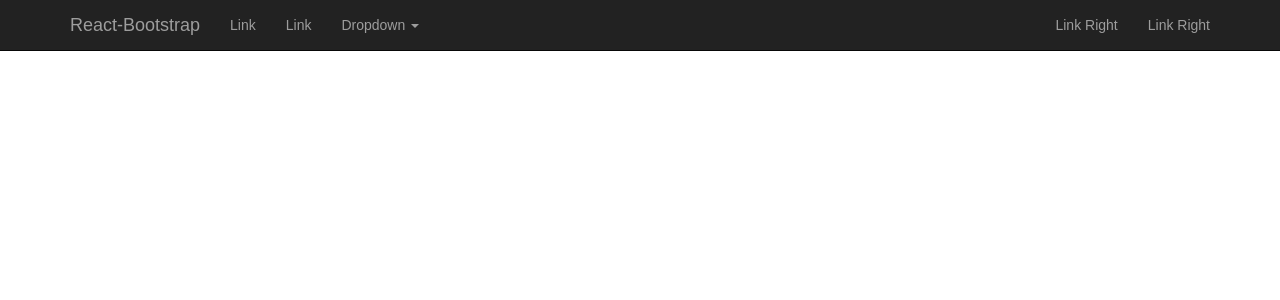
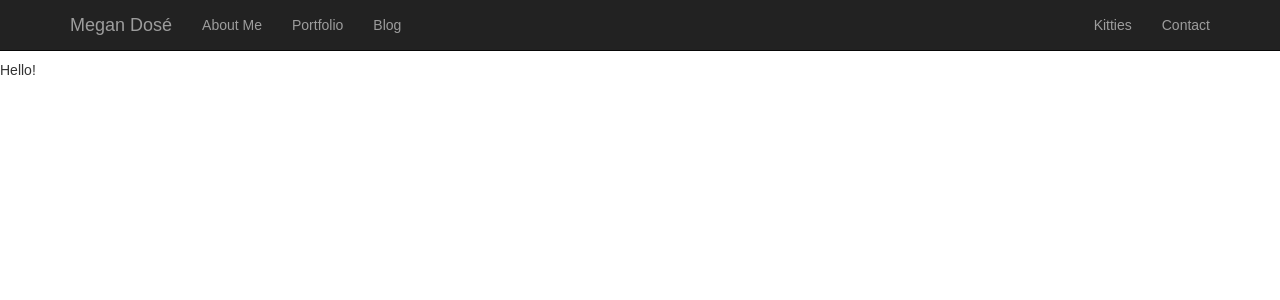
Before and after one commit to mdose/Portfolio-Blog, a React (Create React App) app: page / in a window 1280 px wide. Shown: the top 300 px of the page. Built offline with nearby package versions, Linux system fonts and the light colour scheme.

Commit message:
Created Navbar Component

```diff
--- a/src/App.js
+++ b/src/App.js
@@ -1,35 +1,14 @@
 import React, { Component } from 'react'
 import './App.css'
-import { Navbar, Nav, NavItem, NavDropdown, MenuItem } from 'react-bootstrap'
+import MyNav from './MyNav.js'
 
 class App extends Component {
   render () {
     return (
-      <Navbar inverse collapseOnSelect fixedTop>
-        <Navbar.Header>
-          <Navbar.Brand>
-            <a href='#'>React-Bootstrap</a>
-          </Navbar.Brand>
-          <Navbar.Toggle />
-        </Navbar.Header>
-        <Navbar.Collapse>
-          <Nav>
-            <NavItem eventKey={1} href='#'>Link</NavItem>
-            <NavItem eventKey={2} href='#'>Link</NavItem>
-            <NavDropdown eventKey={3} title='Dropdown' id='basic-nav-dropdown'>
-              <MenuItem eventKey={3.1}>Action</MenuItem>
-              <MenuItem eventKey={3.2}>Another action</MenuItem>
-              <MenuItem eventKey={3.3}>Something else here</MenuItem>
-              <MenuItem divider />
-              <MenuItem eventKey={3.3}>Separated link</MenuItem>
-            </NavDropdown>
-          </Nav>
-          <Nav pullRight>
-            <NavItem eventKey={1} href='#'>Link Right</NavItem>
-            <NavItem eventKey={2} href='#'>Link Right</NavItem>
-          </Nav>
-        </Navbar.Collapse>
-      </Navbar>
+      <div>
+        <MyNav />
+        <p>Hello!</p>
+      </div>
     )
   }
 }
--- /dev/null
+++ b/src/MyNav.js
@@ -0,0 +1,30 @@
+import React, { Component } from 'react'
+import { Navbar, Nav, NavItem } from 'react-bootstrap'
+
+class MyNav extends Component {
+  render () {
+    return (
+      <Navbar inverse collapseOnSelect fixedTop>
+        <Navbar.Header>
+          <Navbar.Brand>
+            <a href='#'>Megan Dosé</a>
+          </Navbar.Brand>
+          <Navbar.Toggle />
+        </Navbar.Header>
+        <Navbar.Collapse>
+          <Nav>
+            <NavItem eventKey={1} href='#'>About Me</NavItem>
+            <NavItem eventKey={2} href='#'>Portfolio</NavItem>
+            <NavItem eventKey={2} href='#'>Blog</NavItem>
+          </Nav>
+          <Nav pullRight>
+            <NavItem eventKey={1} href='#'>Kitties</NavItem>
+            <NavItem eventKey={2} href='#'>Contact</NavItem>
+          </Nav>
+        </Navbar.Collapse>
+      </Navbar>
+    )
+  }
+}
+
+export default MyNav
--- a/src/index.css
+++ b/src/index.css
@@ -1,5 +1,5 @@
 body {
-  margin: 0;
+  margin: 60px 0 0 0;
   padding: 0;
   font-family: sans-serif;
 }
```
